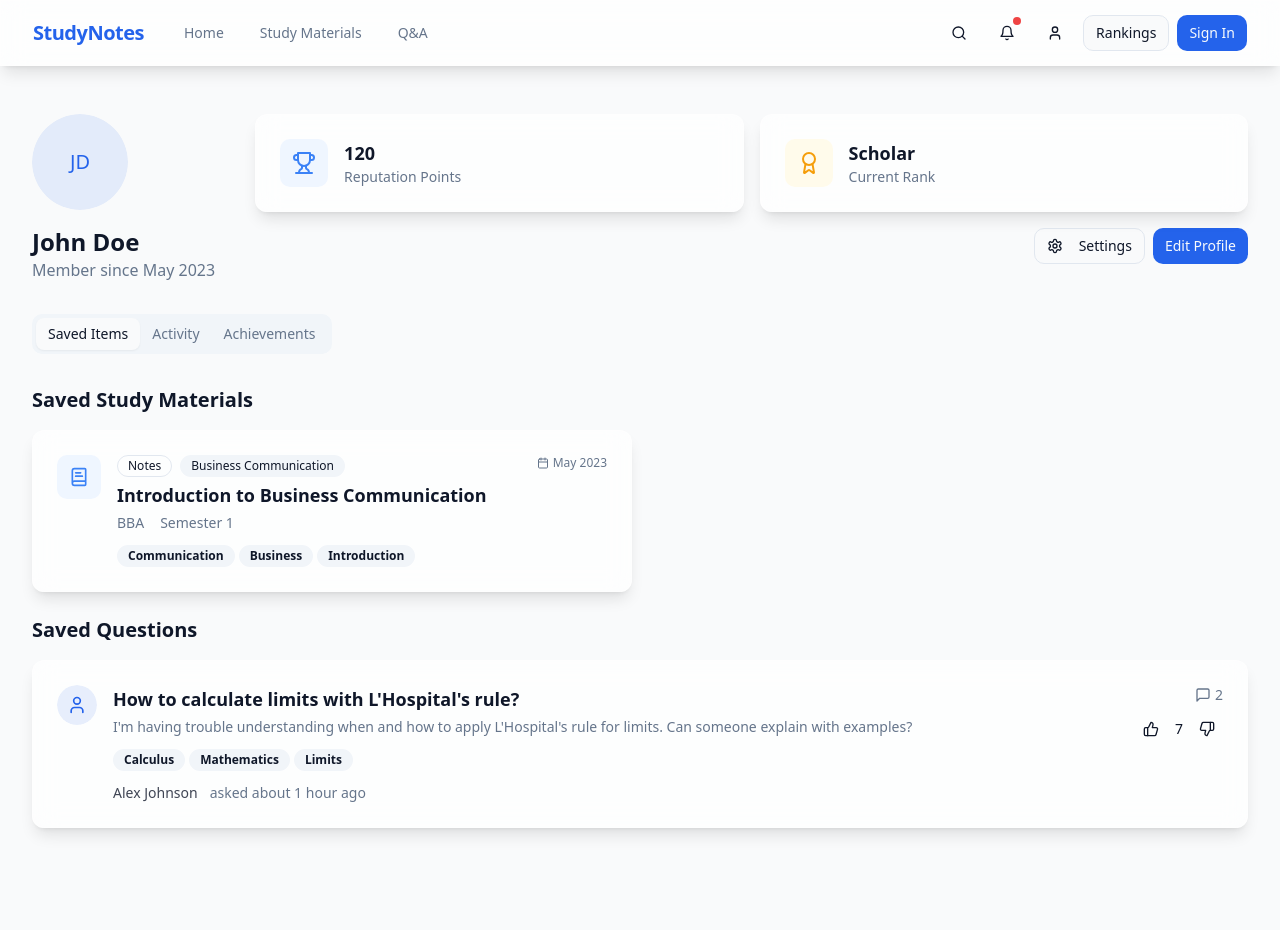
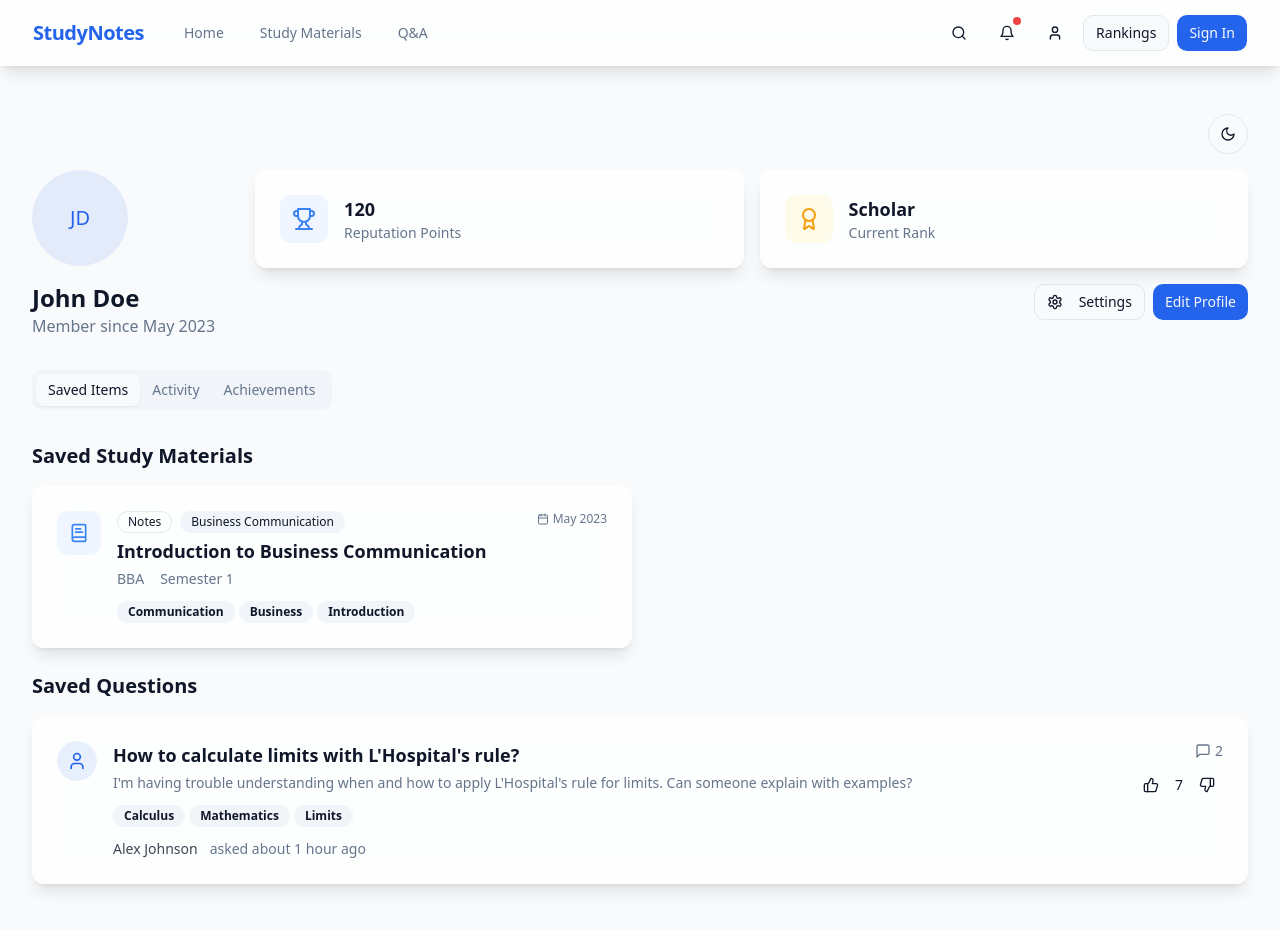
Before and after one commit to memadanraj/inquiry-arcade, a React (Vite) app: page /profile in a window 1280 px wide. Before the commit the page ends 876 px from the top, so only its background shows below. Built offline with nearby package versions, Linux system fonts and the light colour scheme.

Commit message:
Add dark mode toggle
Adds a toggle to switch between light and dark mode on the profile page.

```diff
--- a/src/components/profile/ActivitySection.tsx
+++ b/src/components/profile/ActivitySection.tsx
@@ -11,7 +11,7 @@ const ActivitySection: React.FC = () => {
         Your questions, answers, and comments will appear here.
       </p>
 
-      <div className="bg-accent/50 rounded-lg p-8 text-center">
+      <div className="bg-accent/50 dark:bg-accent/30 rounded-lg p-8 text-center">
         <FileText className="h-12 w-12 text-muted-foreground mx-auto mb-4" />
         <h3 className="text-lg font-medium mb-2">No activity yet</h3>
         <p className="text-muted-foreground mb-4">
--- a/src/pages/Profile.tsx
+++ b/src/pages/Profile.tsx
@@ -2,7 +2,9 @@
 import React from 'react';
 import { motion } from 'framer-motion';
 import { Tabs, TabsContent, TabsList, TabsTrigger } from '@/components/ui/tabs';
-import { MessageSquare, Bookmark, Award } from 'lucide-react';
+import { MessageSquare, Bookmark, Award, Sun, Moon } from 'lucide-react';
+import { useTheme } from 'next-themes';
+import { Button } from '@/components/ui/button';
 
 // Import new components
 import ProfileHeader from '@/components/profile/ProfileHeader';
@@ -47,6 +49,9 @@ const achievements = [
 ];
 
 const Profile = () => {
+  // Theme provider hook
+  const { theme, setTheme } = useTheme();
+
   // This would come from authentication system in a real app
   const user = {
     name: 'John Doe',
@@ -57,6 +62,10 @@ const Profile = () => {
     rank: 'Scholar',
   };
 
+  const toggleTheme = () => {
+    setTheme(theme === 'dark' ? 'light' : 'dark');
+  };
+
   return (
     <div className="container py-8 md:py-12">
       <motion.div
@@ -64,6 +73,18 @@ const Profile = () => {
         animate={{ opacity: 1, y: 0 }}
         transition={{ duration: 0.5 }}
       >
+        <div className="flex justify-end mb-4">
+          <Button
+            variant="outline"
+            size="icon"
+            onClick={toggleTheme}
+            aria-label="Toggle theme"
+            className="rounded-full"
+          >
+            {theme === 'dark' ? <Sun className="h-5 w-5" /> : <Moon className="h-5 w-5" />}
+          </Button>
+        </div>
+
         <ProfileHeader user={user} />
 
         <Tabs defaultValue="saved">
```
